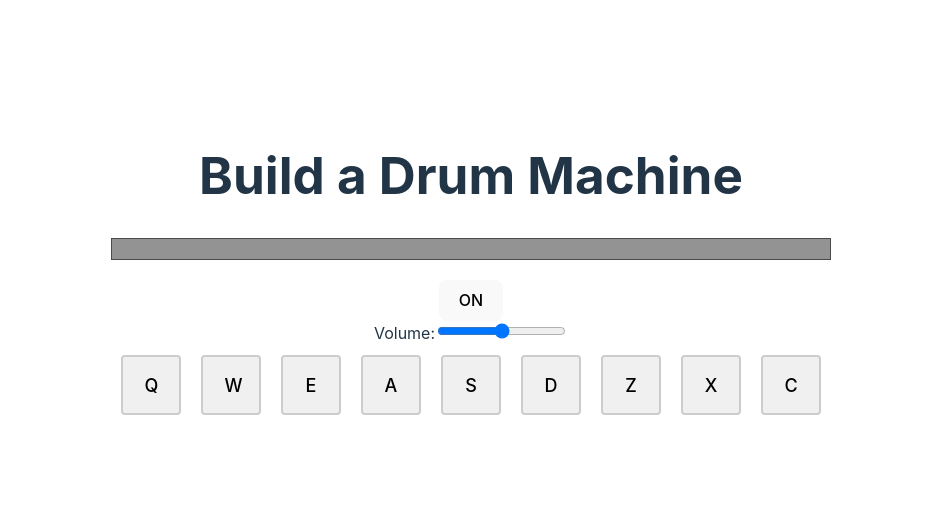
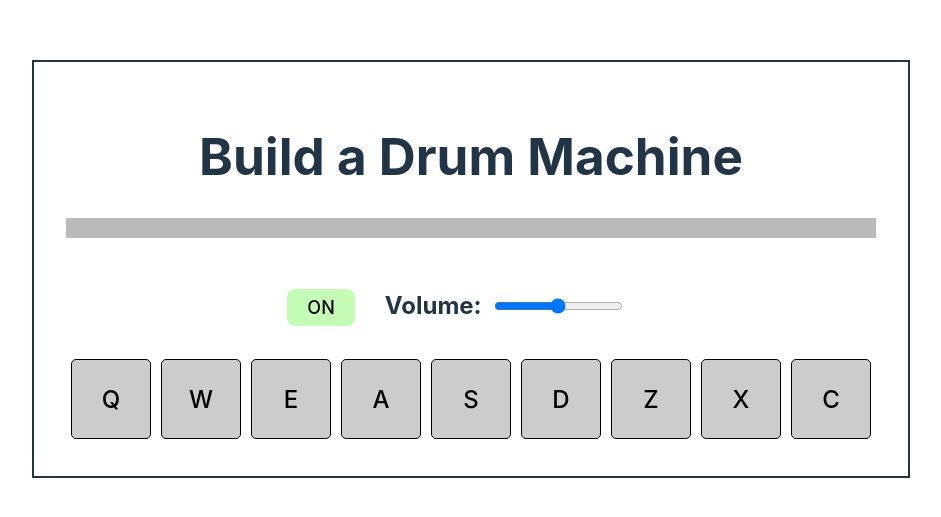
Before and after one commit to m-saoud/BuildDrumMachine, a React (Vite) app: page / in a window 1280 px wide. Shown: the part 131-648 px from the top of the page, without its empty margins (169-1110 px from the left). Built offline with nearby package versions, Linux system fonts and the light colour scheme.

Commit message:
Add styling

```diff
--- a/src/App.css
+++ b/src/App.css
@@ -3,6 +3,7 @@
   margin: 0 auto;
   padding: 2rem;
   text-align: center;
+  border: 2px solid;
 }
 
 .logo {
@@ -11,12 +12,7 @@
   will-change: filter;
   transition: filter 300ms;
 }
-.logo:hover {
-  filter: drop-shadow(0 0 2em #646cffaa);
-}
-.logo.react:hover {
-  filter: drop-shadow(0 0 2em #61dafbaa);
-}
+
 
 @keyframes logo-spin {
   from {
@@ -55,33 +51,100 @@
 }
 
 #display{
-  background-color: #5150509d;
+  background-color: #7270707b;
   color: #fff;
   padding: 10px;
   text-align: center;
   font-size: 25px;
   margin-bottom: 20px;
-  border: 0.5px solid #2120209d;
 }
 
-.drum-pad {
-  display: inline-block;
-  width: 60px;
-  height: 60px;
-  background-color: #f0f0f0;
-  border: 2px solid #ccc;
-  border-radius: 4px;
-  margin: 10px;
-  text-align: center;
-  font-size: 18px;
-  cursor: pointer;
-  transition: background-color 0.3s ease;
-}
 
 .drum-pad:hover {
   background-color: #ddd;
 }
-.pressed {
-  background-color: #f00;
-  color: #fff;
+.title {
+  text-align: center;
+  margin-top: 30px;
+  margin-bottom: 20px;
 }
+
+.display {
+  background-color: #fff;
+  padding: 10px;
+  text-align: center;
+  font-size: 24px;
+  margin-bottom: 20px;
+}
+
+.controls {
+  display: flex;
+  justify-content: center;
+  margin-bottom: 20px;
+}
+
+.power-button {
+  font-size: 18px;
+  padding: 8px 20px;
+  border: none;
+  cursor: pointer;
+  transition: background-color 0.3s ease-in-out;
+}
+
+.power-button.on {
+  background-color: #38f8084a;
+}
+
+.power-button.off {
+  background-color: #c818184e;
+}
+
+.volume-control {
+  display: inline-block;
+  align-items: center;
+  margin: 30px;
+}
+
+.volume-control label {
+  margin-right: 10px;
+  font-size:24px ;
+  font-weight: bold;
+}
+
+.drum-pad-container {
+  display: flex;
+  justify-content: center;
+}
+
+.drum-pad-row {
+  display: flex;
+}
+
+.drum-pad {
+  display: flex;
+  align-items: center;
+  justify-content: center;
+  width: 80px;
+  height: 80px;
+  margin: 5px;
+  background-color: #ccc;
+  color: #000;
+  font-size: 24px;
+  border-radius: 5px;
+  cursor: pointer;
+  transition: background-color 0.3s ease-in-out;
+}
+
+.drum-pad.active {
+  background-color: #61dafb;
+}
+
+.clip {
+  display: none;
+}
+
+.all_button{
+  display: flex;
+  justify-content: space-around;
+  align-items: center;
+}
--- a/src/App.jsx
+++ b/src/App.jsx
@@ -107,7 +107,7 @@ function App() {
             onChange={handleVolumeChange}
           />
         </div>
-
+        <div className="all_button">
         <button className="drum-pad" id="Q" onClick={() => handlePadClick("Q")}>
           Q
           <audio
@@ -206,6 +206,8 @@ function App() {
             ref={(audio) => (audioRefs.current["C"] = audio)}
           ></audio>
         </button>
+</div>
+
       </div>
     </>
   );
```
